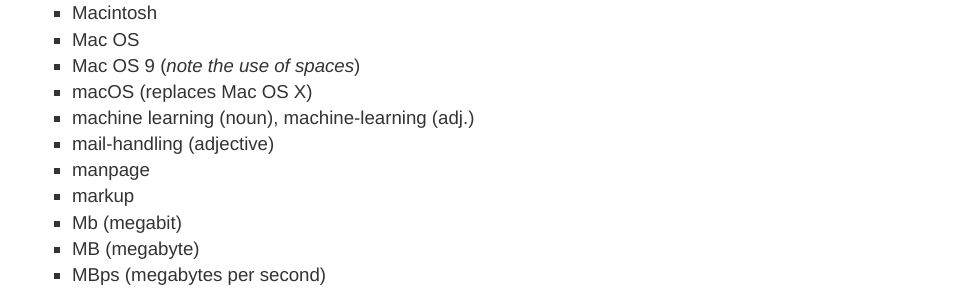
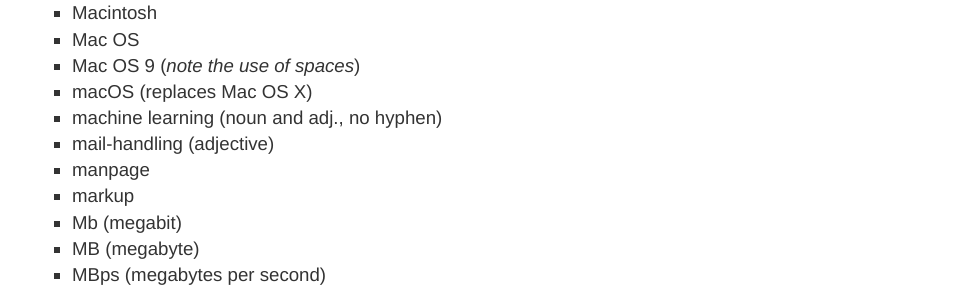
Before and after one commit to oreillymedia/production-resources, a Jekyll site: the page built from styleguide/index.md, in a window 1280 px wide and 900 px high, scrolled down 23563 px. Shown: the part 153-444 px from the top of the window, without its empty margins (160-1119 px from the left). Built offline with Jekyll 4.4.1, drawn with Linux system fonts in a browser that asks for light colours.

Commit message:
Update index.md

```diff
--- a/styleguide/index.md
+++ b/styleguide/index.md
@@ -1199,7 +1199,7 @@
 * Mac OS
 * Mac OS 9 (_note the use of spaces_)
 * macOS (replaces Mac OS X)
-* machine learning (noun), machine-learning (adj.)
+* machine learning (noun and adj., no hyphen)
 * mail-handling (adjective)
 * manpage
 * markup
```
